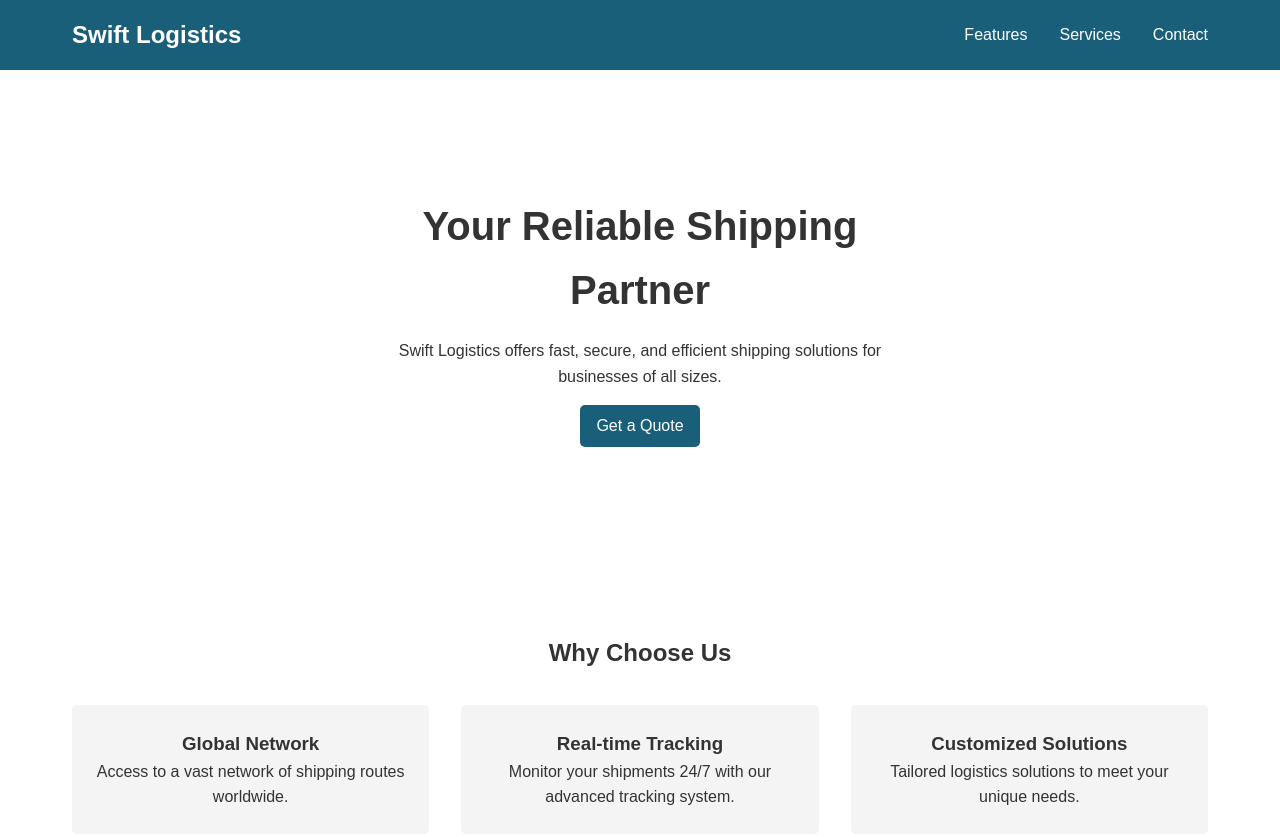
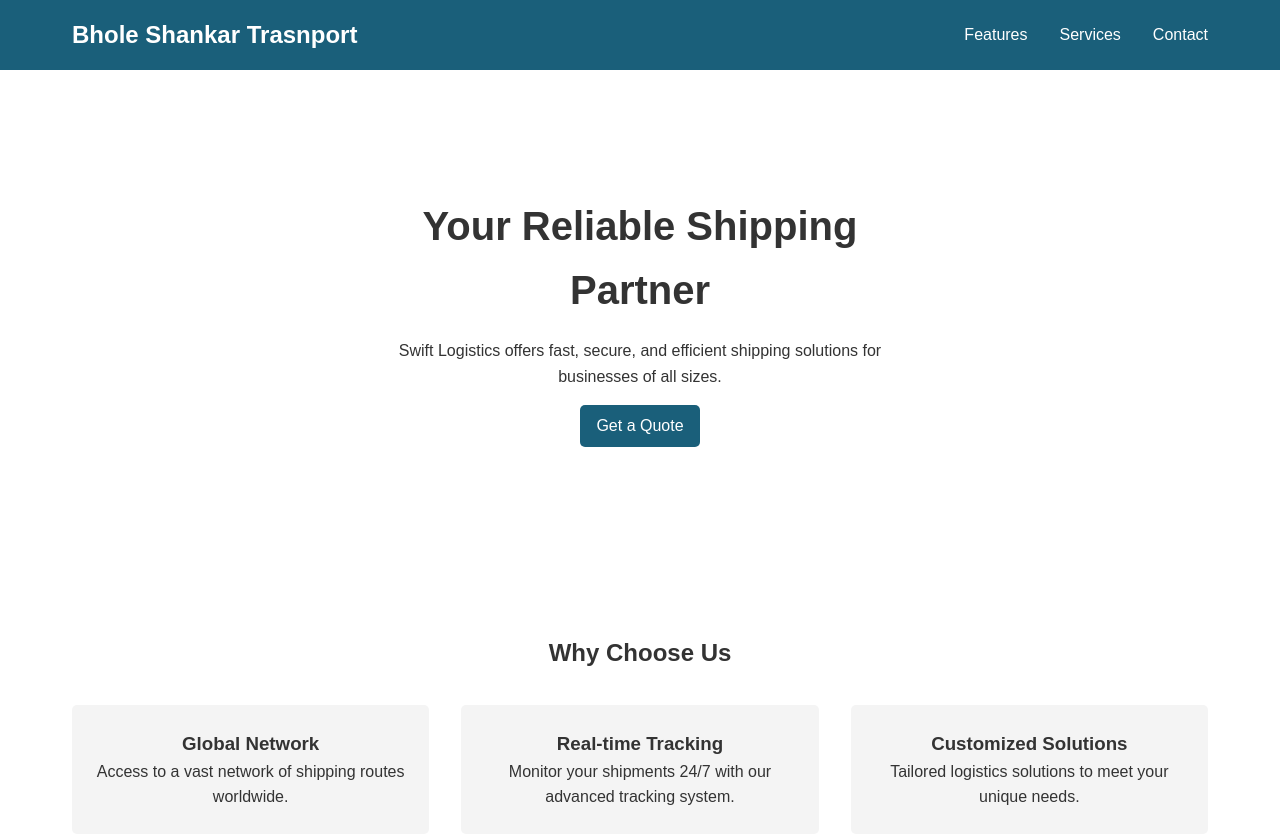
Before and after one commit to shubhanshu74156/bholeshankar, a plain HTML site: page index.html in a window 1280 px wide. Shown: the top 837 px of the page. Drawn offline with Linux system fonts and the light colour scheme.

Commit message:
Name change to bholeshankar trasnport

```diff
--- a/index.html
+++ b/index.html
@@ -107,7 +107,7 @@
 <body>
     <header>
         <nav>
-            <h1>Swift Logistics</h1>
+            <h1>Bhole Shankar Trasnport</h1>
             <ul>
                 <li><a href="#features">Features</a></li>
                 <li><a href="#services">Services</a></li>
```
